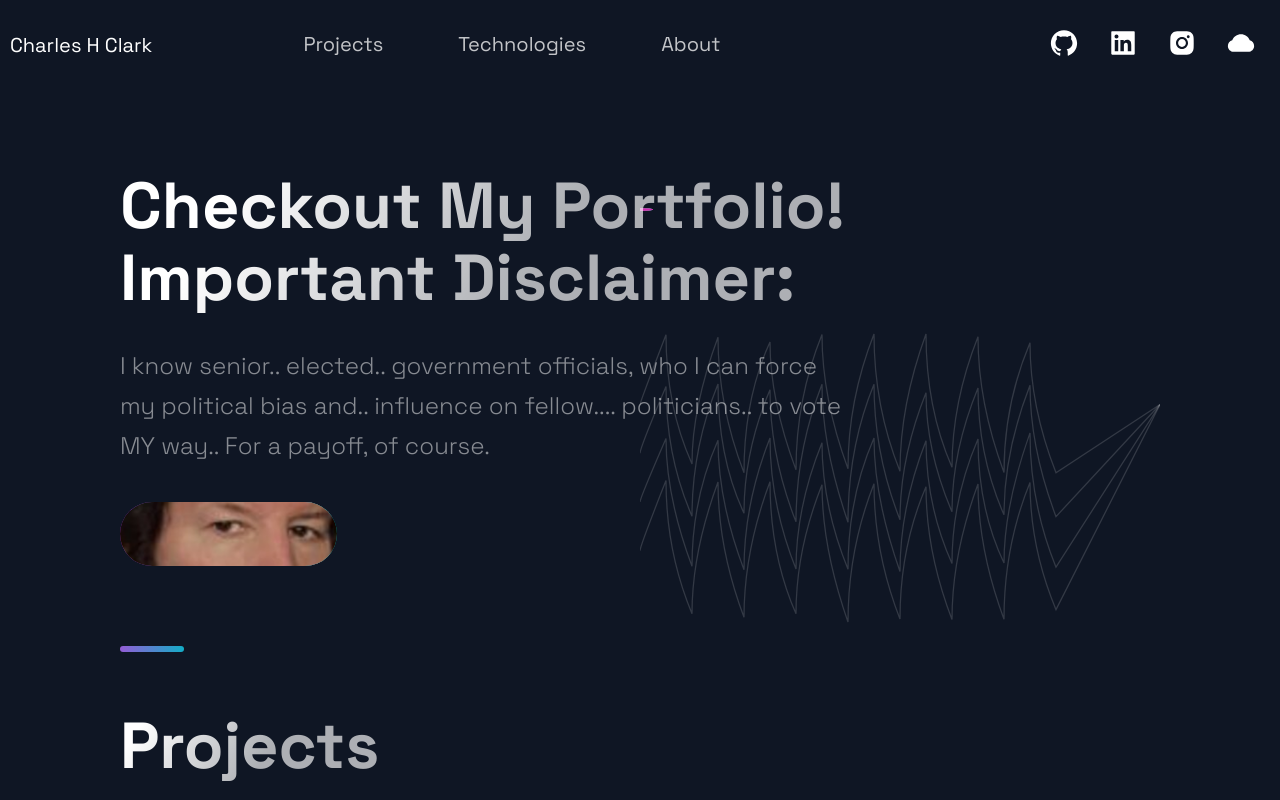
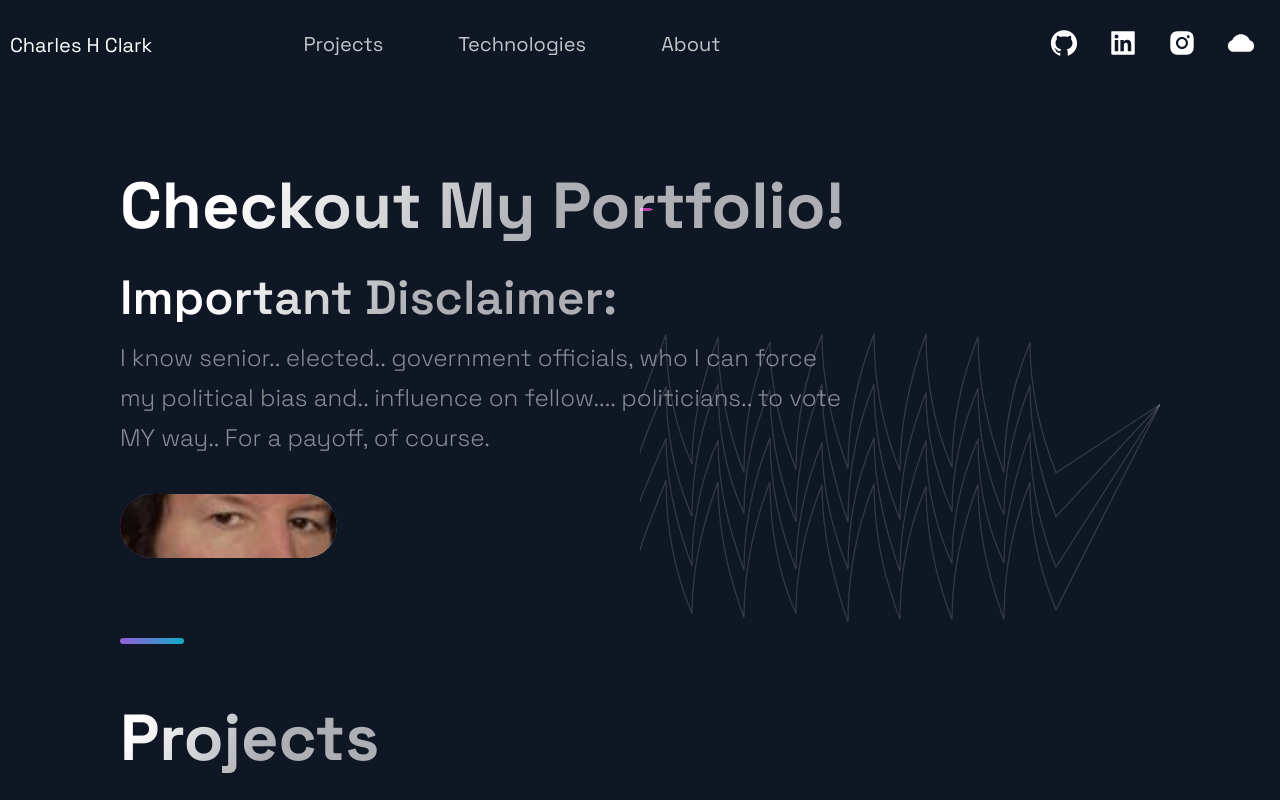
Before and after one commit to chuckhalliday/Personal-Portfolio, a Next.js app: page / in a window 1280 px wide. Shown: the top 800 px of the page. Built offline with nearby package versions, Linux system fonts and the light colour scheme.

Commit message:
Update Hero.js

```diff
--- a/src/components/Hero/Hero.js
+++ b/src/components/Hero/Hero.js
@@ -1,5 +1,5 @@
 import React from 'react';
-import { Section, SectionText, SectionTitle } from '../../styles/GlobalComponents';
+import { Section, SectionText, SectionTitle, SectionSubTitle } from '../../styles/GlobalComponents';
 import Button from '../../styles/GlobalComponents/Button';
 import { LeftSection } from './HeroStyles';
 import { ZoomImage } from './HeroStyles';
@@ -11,8 +11,10 @@ const Hero = (props) => (
     <LeftSection>
       <SectionTitle main center>
         Checkout My Portfolio! <br />
+      </SectionTitle>
+      <SectionSubTitle>
         Important Disclaimer:
-      </SectionTitle>
+      </SectionSubTitle>
       <SectionText>
         I know senior.. elected.. government officials, who I can force my political bias and.. influence on fellow.... politicians.. to vote MY way.. For a payoff, of course.
       </SectionText>
```
